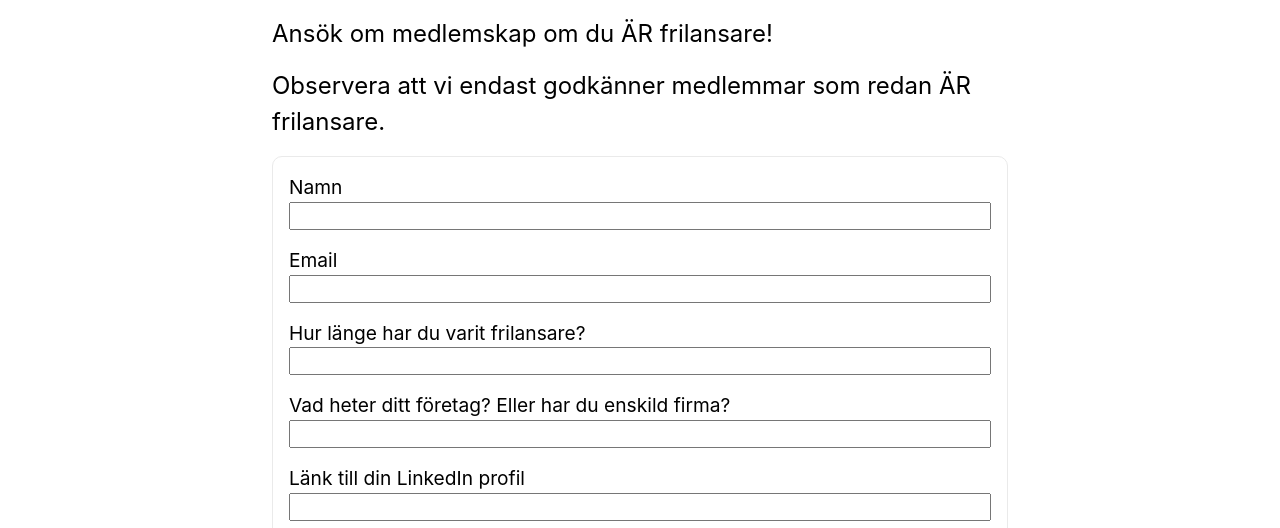
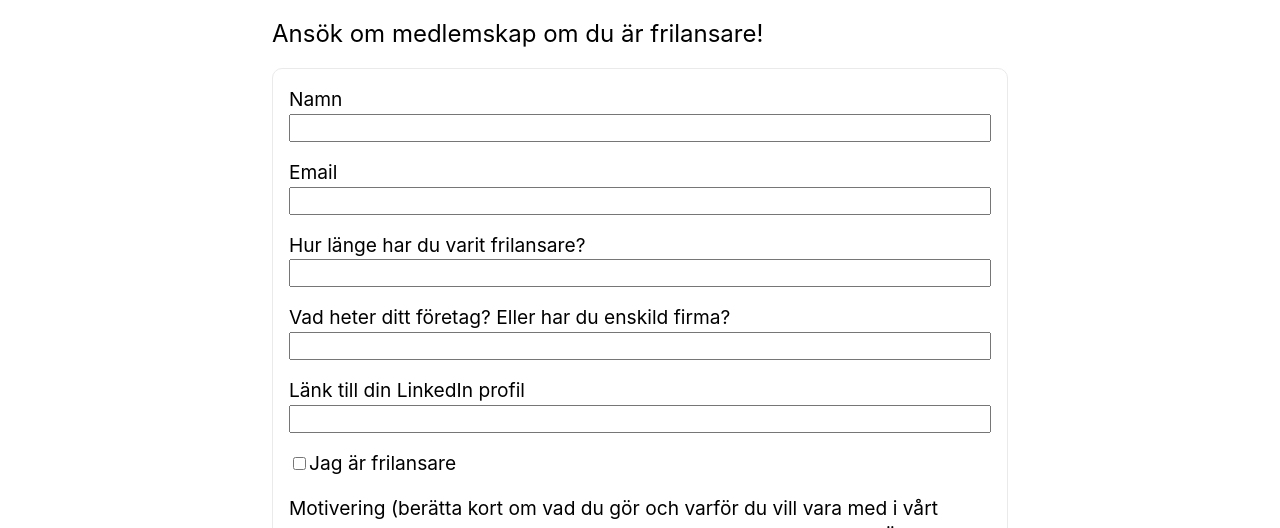
Before and after one commit to frilansaresverige/frilansaresverige.se, a Next.js app: page /ansokan/RequestSlackInvitationForm in a window 1280 px wide. Shown: the top 528 px of the page. Built offline with nearby package versions, Linux system fonts and the light colour scheme.

Commit message:
feat: require freelancer status confirmation

```diff
--- a/pages/ansokan/RequestSlackInvitationForm.tsx
+++ b/pages/ansokan/RequestSlackInvitationForm.tsx
@@ -46,11 +46,7 @@ const RequestSlackInvitationForm = () => {
   return (
     <div className={styles.formWrapper}>
       <p className={styles.description}>
-        Ansök om medlemskap om du ÄR frilansare!
-      </p>
-
-      <p className={styles.description}>
-        Observera att vi endast godkänner medlemmar som redan ÄR frilansare.
+        Ansök om medlemskap om du är frilansare!
       </p>
 
       <form className={styles.form} onSubmit={submitContact}>
@@ -130,6 +126,17 @@ const RequestSlackInvitationForm = () => {
             required
           />
         </div>
+        <div className={styles.item}>
+          <input
+            id="freelancer-confirmation"
+            name="freelancer-confirmation"
+            type="checkbox"
+            required
+          />
+          <label className={styles.label} htmlFor="freelancer-confirmation">
+            Jag är frilansare
+          </label>
+        </div>
 
         <div className={styles.item}>
           <div>
```
